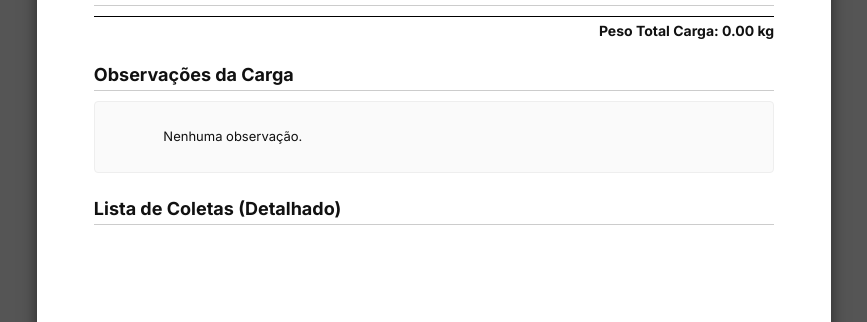
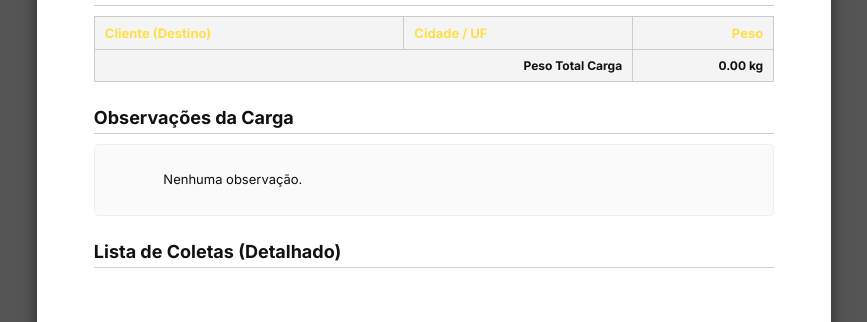
Before and after one commit to Cotahar/regina-system, a Flask app: template templates/espelho.html in a window 1280 px wide. Shown: the part 323-645 px from the top of the page, without its empty margins (206-1073 px from the left). Run offline with Flask 3, Linux system fonts and the light colour scheme; the template is opened without the code that fills it, so the values that code supplies are empty.

Commit message:
Adiciona estilo tabelado a impressão de carga

```diff
--- a/templates/espelho.html
+++ b/templates/espelho.html
@@ -13,6 +13,7 @@
         body {
             background-color: #555; /* Fundo cinza para a tela */
             color: #111;
+            font-family: 'Inter', sans-serif;
         }
         .espelho-container {
             width: 21cm; /* Tamanho A4 */
@@ -21,8 +22,7 @@
             margin: 20px auto;
             background-color: #FFF;
             box-shadow: 0 0 15px rgba(0,0,0,0.5);
-            font-family: 'Inter', sans-serif;
-            box-sizing: border-box; /* Garante que o padding não aumente o width */
+            box-sizing: border-box;
         }
         .espelho-header {
             display: flex;
@@ -57,57 +57,61 @@
             border-bottom: 1px solid #CCC;
             padding-bottom: 5px;
         }
-        .lista-entregas, .lista-coletas {
-            list-style: none;
-            padding: 0;
-            margin: 0;
+
+        /* --- NOVOS ESTILOS DE TABELA --- */
+        .espelho-table {
+            width: 100%;
+            border-collapse: collapse;
+            margin-top: 10px;
         }
-        .lista-entregas li, .lista-coletas li {
-            display: flex;
-            justify-content: space-between;
-            padding: 4px 0;
+        .espelho-table th, .espelho-table td {
+            border: 1px solid #CCC;
+            padding: 8px 10px;
+            font-size: 12px;
+            text-align: left;
+        }
+        .espelho-table th {
+            background-color: #F4F4F4;
+            font-weight: 700;
             font-size: 13px;
         }
-        .lista-entregas li strong, .lista-coletas li strong {
-            font-weight: 600;
-        }
-        .total-geral {
-            display: flex;
-            justify-content: flex-end;
-            margin-top: 10px;
-            font-size: 14px;
-            font-weight: 700;
-            border-top: 1px solid #000;
-            padding-top: 5px;
+        /* Coluna de Peso (alinhada à direita) */
+        .espelho-table th:last-child, .espelho-table td:last-child {
+            text-align: right;
+            width: 120px; /* Largura fixa para peso */
         }
 
-        /* Estilos de Coleta */
+        /* Tabela de coletas (fonte menor) */
+        .table-coleta th {
+            font-size: 12px;
+            background-color: #FAFAFA;
+        }
+        .table-coleta td {
+            font-size: 11px;
+            padding: 6px 10px;
+        }
+
+        /* Rodapé da Tabela */
+        .espelho-table tfoot td {
+            font-weight: 700;
+            background-color: #F4F4F4;
+            text-align: right;
+        }
+        /* --- FIM DOS NOVOS ESTILOS --- */
+
         .coleta-bloco {
             margin-bottom: 20px;
+            page-break-inside: avoid; /* Tenta não quebrar o bloco da coleta */
         }
         .coleta-bloco h3 {
             font-size: 15px;
             margin: 0 0 5px 0;
             font-weight: 700;
         }
-        .coleta-bloco .lista-coletas li {
-            padding-left: 15px; /* Indentação */
-            font-size: 12px;
-        }
-        .total-coleta {
-            display: flex;
-            justify-content: flex-end;
-            font-size: 12px;
-            font-weight: 600;
-            border-top: 1px dashed #AAA;
-            padding-top: 3px;
-            margin-top: 3px;
-        }
 
-        /* Estilos de Observações */
         .obs-texto {
             font-size: 13px;
-            white-space: pre-wrap; /* Preserva quebras de linha */
+            white-space: pre-wrap;
             background: #FAFAFA;
             border: 1px solid #EEE;
             padding: 10px;
@@ -118,26 +122,23 @@
         /* --- Estilos de Impressão --- */
         @media print {
             body {
-                background-color: #FFF; /* Remove o fundo cinza */
+                background-color: #FFF;
                 margin: 0;
                 padding: 0;
             }
             .no-print {
-                display: none; /* Esconde o botão de imprimir */
+                display: none;
             }
             .espelho-container {
                 width: 100%;
                 min-height: 0;
                 margin: 0;
                 padding: 0;
-                box-shadow: none; /* Remove sombra */
+                box-shadow: none;
                 border: none;
             }
             .espelho-secao {
-                page-break-inside: avoid; /* Tenta não quebrar seções no meio */
-            }
-            .coleta-bloco {
-                 page-break-inside: avoid;
+                page-break-inside: avoid;
             }
         }
     </style>
@@ -167,17 +168,30 @@
 
         <div class="espelho-secao">
             <h2>Lista de Entregas ({{ total_destinos }} Destinos)</h2>
-            <ul class="lista-entregas">
-                {% for entrega in lista_entregas %}
-                <li>
-                    <span>{{ entrega.cliente }} ({{ entrega.cidade_uf }})</span>
-                    <strong>{{ "%.2f"|format(entrega.peso) }} kg</strong>
-                </li>
-                {% endfor %}
-            </ul>
-            <div class="total-geral">
-                Peso Total Carga: {{ "%.2f"|format(peso_total_carga) }} kg
-            </div>
+            <table class="espelho-table">
+                <thead>
+                    <tr>
+                        <th>Cliente (Destino)</th>
+                        <th>Cidade / UF</th>
+                        <th>Peso</th>
+                    </tr>
+                </thead>
+                <tbody>
+                    {% for entrega in lista_entregas %}
+                    <tr>
+                        <td>{{ entrega.cliente }}</td>
+                        <td>{{ entrega.cidade_uf }}</td>
+                        <td>{{ "%.2f"|format(entrega.peso) }} kg</td>
+                    </tr>
+                    {% endfor %}
+                </tbody>
+                <tfoot>
+                    <tr>
+                        <td colspan="2">Peso Total Carga</td>
+                        <td>{{ "%.2f"|format(peso_total_carga) }} kg</td>
+                    </tr>
+                </tfoot>
+            </table>
         </div>
 
         <div class="espelho-secao">
@@ -189,20 +203,34 @@
 
         <div class="espelho-secao">
             <h2>Lista de Coletas (Detalhado)</h2>
+
             {% for remetente_nome, dados_coleta in lista_coletas %}
                 <div class="coleta-bloco">
                     <h3>Coleta: {{ remetente_nome }}</h3>
-                    <ul class="lista-coletas">
-                        {% for entrega in dados_coleta.entregas %}
-                        <li>
-                            <span>- {{ entrega.cliente }} ({{ entrega.cidade_uf }})</span>
-                            <strong>{{ "%.2f"|format(entrega.peso) }} kg</strong>
-                        </li>
-                        {% endfor %}
-                    </ul>
-                    <div class="total-coleta">
-                        Total (Coleta): {{ "%.2f"|format(dados_coleta.total_peso) }} kg
-                    </div>
+                    <table class="espelho-table table-coleta">
+                        <thead>
+                            <tr>
+                                <th>Cliente (Destino)</th>
+                                <th>Cidade / UF</th>
+                                <th>Peso</th>
+                            </tr>
+                        </thead>
+                        <tbody>
+                            {% for entrega in dados_coleta.entregas %}
+                            <tr>
+                                <td>{{ entrega.cliente }}</td>
+                                <td>{{ entrega.cidade_uf }}</td>
+                                <td>{{ "%.2f"|format(entrega.peso) }} kg</td>
+                            </tr>
+                            {% endfor %}
+                        </tbody>
+                        <tfoot>
+                            <tr>
+                                <td colspan="2">Total (Coleta)</td>
+                                <td>{{ "%.2f"|format(dados_coleta.total_peso) }} kg</td>
+                            </tr>
+                        </tfoot>
+                    </table>
                 </div>
             {% endfor %}
         </div>
```
